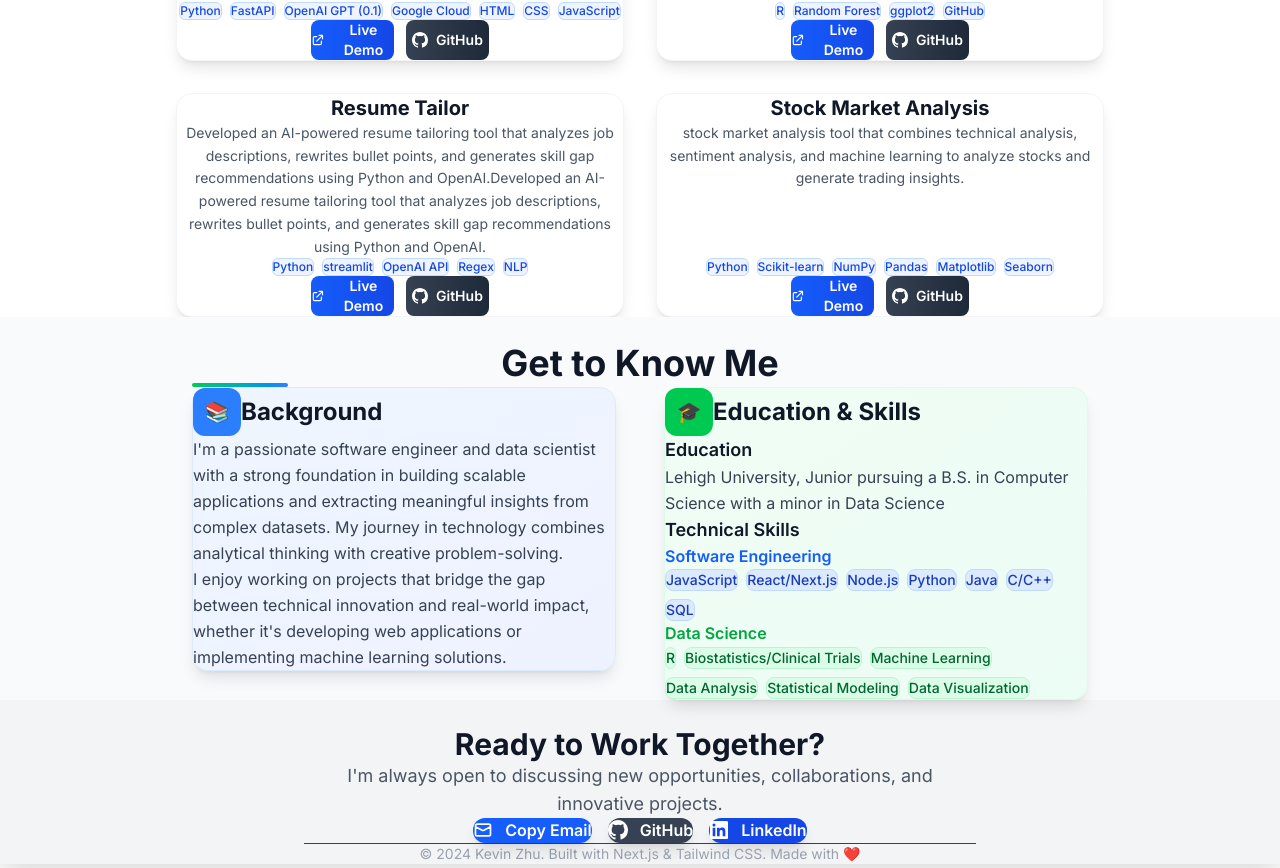
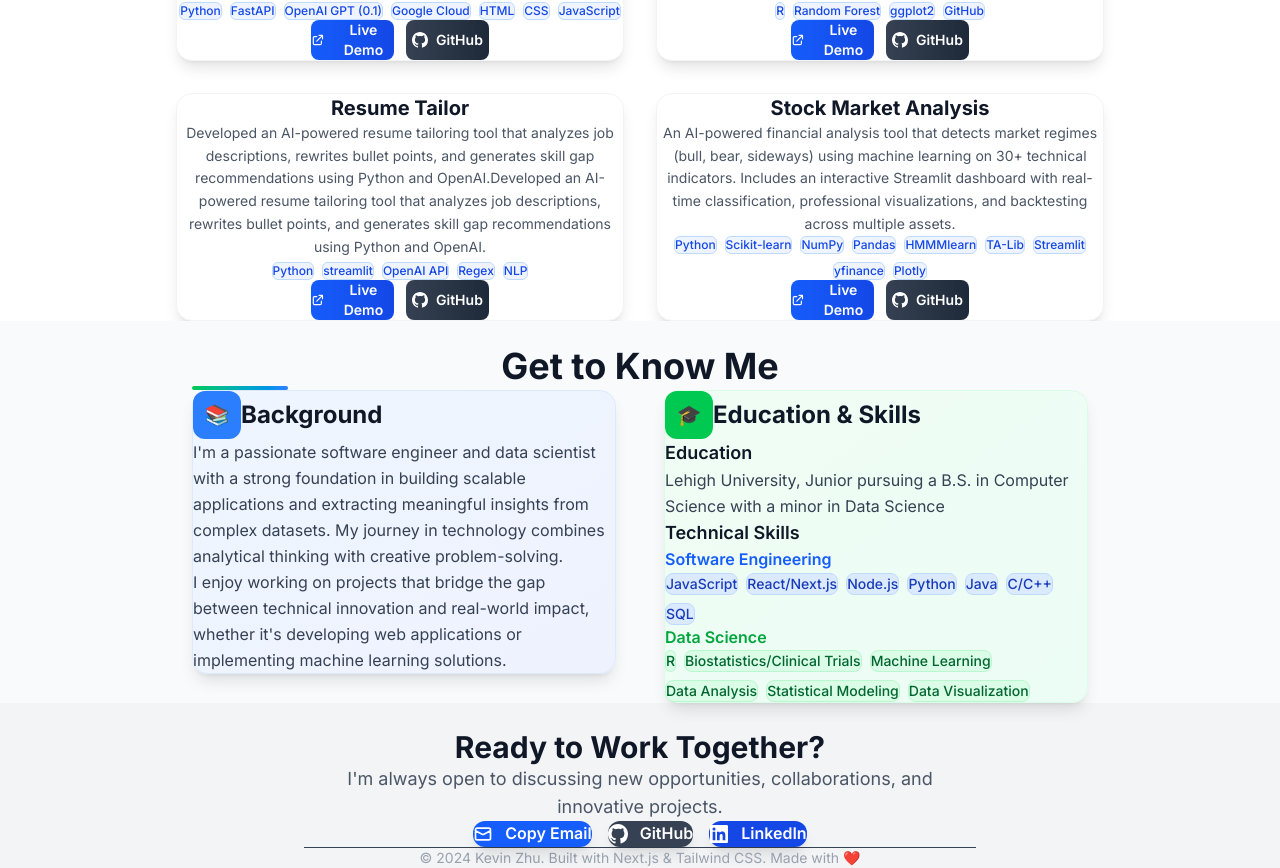
Before and after one commit to KevinZhu223/my-project-site, a Next.js app: page / in a window 1280 px wide. Shown: the part 1607-2475 px from the top of the page. Built offline with nearby package versions, Linux system fonts and the light colour scheme.

Commit message:
project update

```diff
--- a/app/page.js
+++ b/app/page.js
@@ -33,8 +33,8 @@ export default function Home() {
     },
     {
       title: "Stock Market Analysis",
-      description: "stock market analysis tool that combines technical analysis, sentiment analysis, and machine learning to analyze stocks and generate trading insights.",
-      techStack: ["Python", "Scikit-learn", "NumPy", "Pandas", "Matplotlib", "Seaborn"],
+      description: "An AI-powered financial analysis tool that detects market regimes (bull, bear, sideways) using machine learning on 30+ technical indicators. Includes an interactive Streamlit dashboard with real-time classification, professional visualizations, and backtesting across multiple assets.",
+      techStack: ["Python", "Scikit-learn", "NumPy", "Pandas", "HMMMlearn", "TA-Lib", "Streamlit", "yfinance", "Plotly"],
       liveUrl: "https://your-taskmanager-demo.com",
       githubUrl: "https://github.com/KevinZhu223/StockMarketAnalysis"
     }
```
